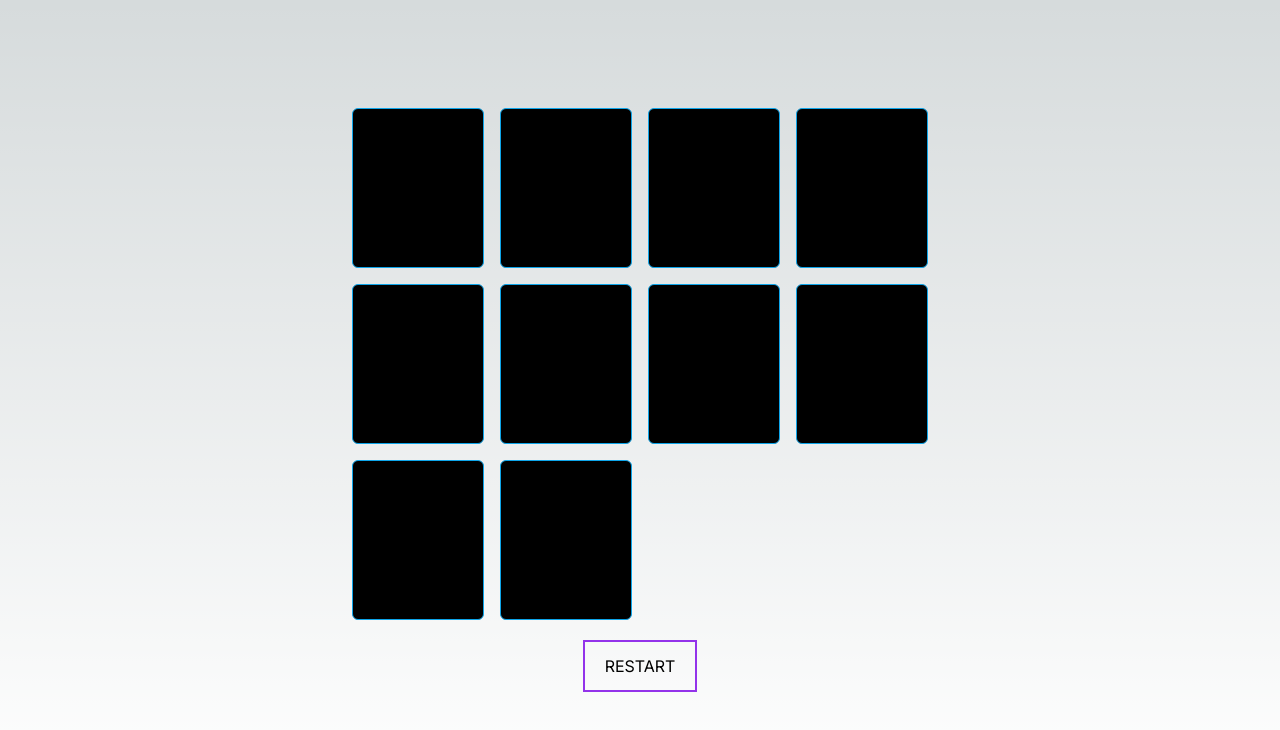
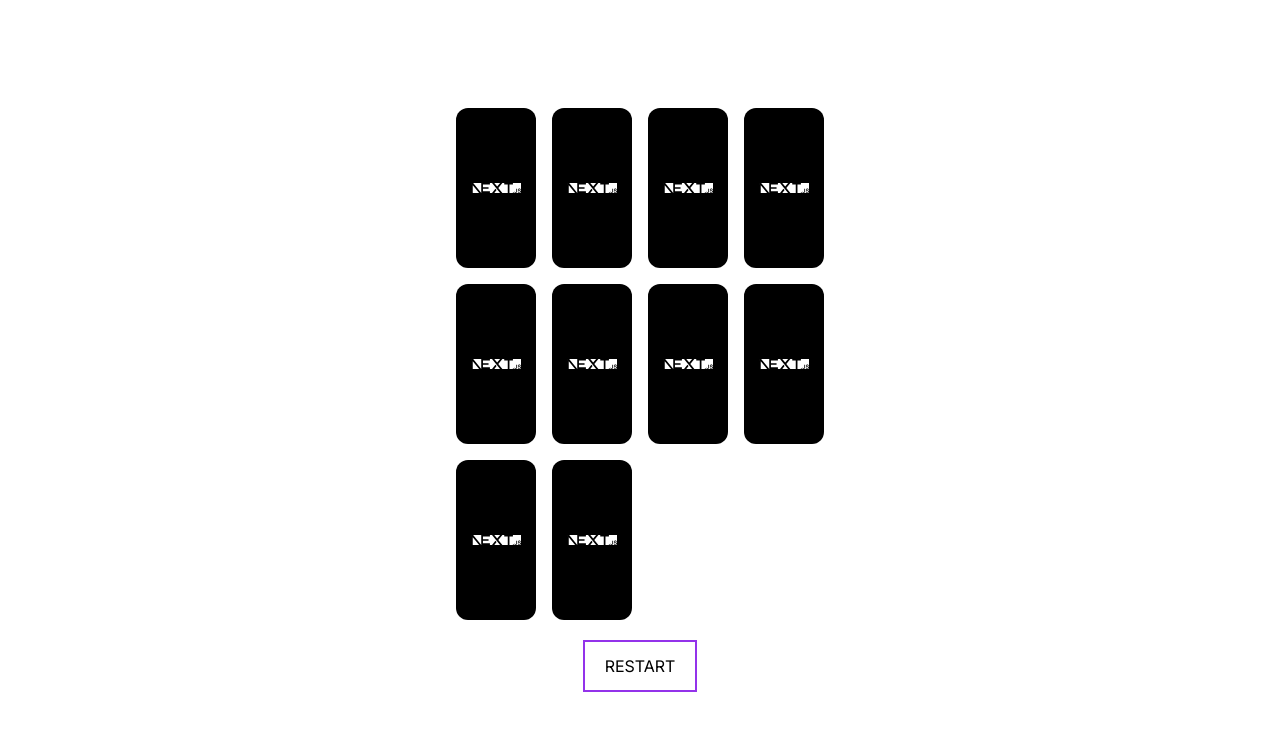
Before and after one commit to Kenford20/card-match-game, a Next.js app: page /card-match in a window 1280 px wide. Both pictures are taken after typing "5" into the empty fields and a click on the button "Start Game". Shown: the top 730 px of the page. Built offline with nearby package versions, Linux system fonts and the light colour scheme.

Commit message:
add card flipping animation

```diff
--- a/src/app/card-match/card.tsx
+++ b/src/app/card-match/card.tsx
@@ -11,22 +11,24 @@
   const { cardIndex, cardNumber, cardState, handleCardClick } = props;
 
   return (
-    <>
-      <span
-        onClick={() => handleCardClick(cardIndex, cardNumber)}
-        className="card cursor-pointer border border-sky-500 rounded-md px-10 py-16 text-3xl bg-black min-w-full h-40 inline-flex justify-center items-center"
-      >
-        <span className={"text-white" + ' ' + `${(cardState === 'revealed' || cardState === 'matched') ? '' : 'hidden'}`}>{`${cardNumber}`}</span>
+    <div
+      onClick={() => handleCardClick(cardIndex, cardNumber)}
+      className={"card cursor-pointer px-10 py-16 text-3xl min-w-full h-40 inline-flex justify-center items-center" + `${(cardState === 'revealed' || cardState === 'matched') ? '  visible' : ''}`}
+    >
+      <div className="card-face card-back">
         <Image
           src="/next.svg"
           alt="Next Logo"
-          className={'dark:invert' + ' ' + `${(cardState === 'revealed' || cardState === 'matched') ? 'hidden' : ''}`}
+          className='card-back dark:invert'
           width={50}
           height={24}
           priority
         />
-      </span>
-    </>
+      </div>
+      <div className="card-face card-front">
+        <span>{`${cardNumber}`}</span>
+      </div>
+    </div>
   )
 }
 
--- a/src/app/globals.css
+++ b/src/app/globals.css
@@ -2,26 +2,45 @@
 @tailwind components;
 @tailwind utilities;
 
-:root {
-  --foreground-rgb: 0, 0, 0;
-  --background-start-rgb: 214, 219, 220;
-  --background-end-rgb: 255, 255, 255;
+.card {
+  position: relative;
+  perspective: 500px;
+  transform-style: preserve-3d;
 }
 
-@media (prefers-color-scheme: dark) {
-  :root {
-    --foreground-rgb: 255, 255, 255;
-    --background-start-rgb: 0, 0, 0;
-    --background-end-rgb: 0, 0, 0;
-  }
+.card-face {
+  position: absolute;
+  display: flex;
+  justify-content: center;
+  align-items: center;
+  width: 100%;
+  height: 100%;
+  overflow: hidden;
+  border-radius: 12px;
+  transition: transform 500ms ease-in-out;
+  backface-visibility: hidden;
 }
 
-body {
-  color: rgb(var(--foreground-rgb));
-  background: linear-gradient(
-      to bottom,
-      transparent,
-      rgb(var(--background-end-rgb))
-    )
-    rgb(var(--background-start-rgb));
+.card.visible .card-back {
+  transition: transform 500ms ease-in-out;
+  transform: rotateY(-180deg);
 }
+
+.card.visible .card-front {
+  transition: transform 500ms ease-in-out;
+  transform: rotateY(0);
+}
+
+.card-back {
+  background-color: black;
+  transform: rotateY(0);
+}
+
+.card-back img {
+  background: white;
+}
+
+.card-front {
+  background-color: grey;
+  transform: rotateY(180deg);
+}
```
